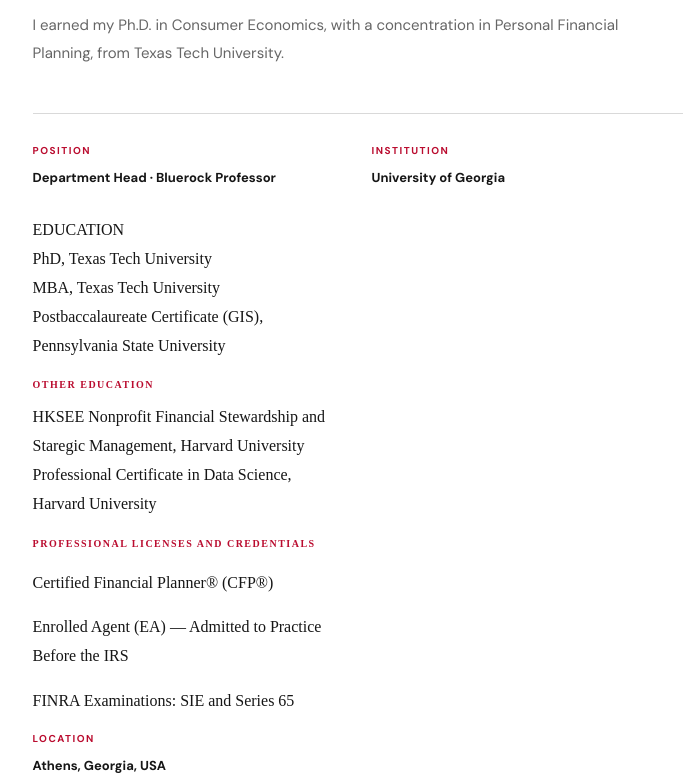
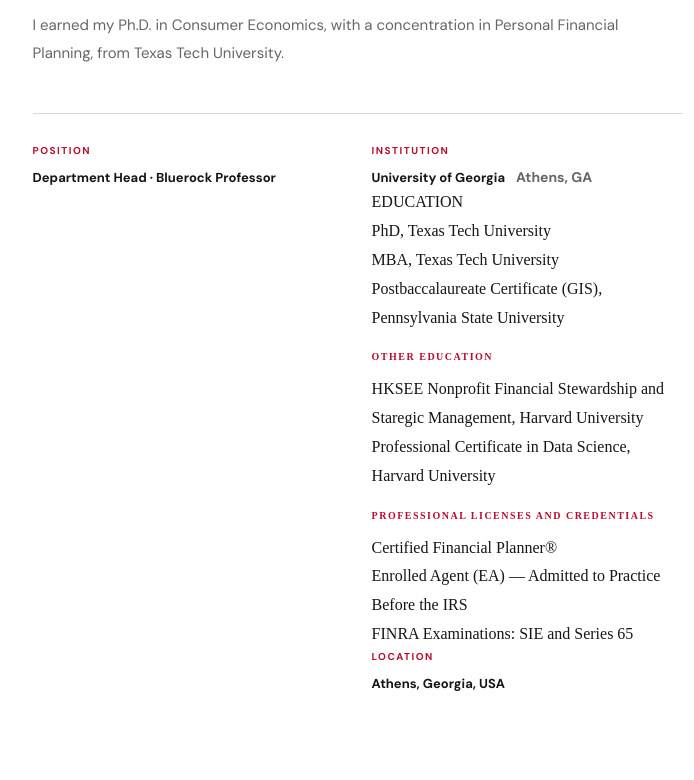
Before and after one commit to swarnlab/swarnchatterjee, a plain HTML site: page index.html in a window 1280 px wide. Shown: the part 1204-1984 px from the top of the page, without its empty margins (533-1227 px from the left). Drawn offline with nearby package versions, Linux system fonts and the light colour scheme; a web font is replaced by a local one.

Commit message:
Update index.html

```diff
--- a/index.html
+++ b/index.html
@@ -2,7 +2,10 @@
 <a class="skip" href="#main">Skip to content</a><header class="header"><div class="nav-wrap"><a class="brand" href="#top"><span class="monogram">SC</span><span>Swarn Chatterjee</span></a><button id="menu-toggle" class="menu-toggle" aria-expanded="false" aria-controls="nav">Menu ☰</button><nav id="nav" aria-label="Main navigation"><a href="#about">About</a><a href="#research">Research</a><a href="#publications">Publications</a><a href="#metrics">Impact</a><a href="#books">Books</a><a href="#teaching">Teaching</a><a href="#leadership">Leadership</a><a href="#honors">Honors</a><a href="#contact">Contact</a><a class="nav-cv" href="assets/Swarn_Chatterjee_CV.pdf" target="_blank" rel="noopener">CV ↗</a></nav></div></header>
 <main id="main"><section class="hero" id="top"><div class="container hero-grid"><div><p class="eyebrow"><span class="dot"></span> UNIVERSITY OF GEORGIA · ATHENS, GA</p><h1>Swarn<br><em>Chatterjee.</em></h1><p class="hero-role">Department Head & Bluerock Professor of Financial Planning</p><p class="hero-desc">Researching the decisions, behaviors, and systems that shape household financial well-being.</p><div class="actions"><a class="btn primary" href="#research">Explore research <span>↗</span></a><a class="btn outline" href="assets/Swarn_Chatterjee_CV.pdf" target="_blank" rel="noopener">Download CV ↗</a></div><p class="hero-small">Financial Planning, Housing and Consumer Economics · College of Family and Consumer Sciences</p></div><div class="hero-portrait"><img src="assets/swarn-chatterjee.jpg" alt="Portrait of Swarn Chatterjee" loading="eager"><div class="portrait-tag">SWARN CHATTERJEE <span>UGA · FINANCIAL PLANNING</span></div></div></div></section>
 <div class="marquee" aria-hidden="true"><div>FINANCIAL PLANNING <b>✳</b> FINANCIAL WELL-BEING <b>✳</b> BEHAVIORAL FINANCE <b>✳</b> FINANCIAL RESILIENCE <b>✳</b> FINANCIAL LITERACY <b>✳</b></div></div>
-<section class="section" id="about"><div class="container section-grid"><div class="section-side"><span class="number">01 / ABOUT</span><h2>Introductory<br><em>Biography.</em></h2></div><div class="section-body"><p class="lead">I am the Department Head and Bluerock Professor of Financial Planning in the Department of Financial Planning, Housing and Consumer Economics at the University of Georgia.</p><p>My work examines how households make financial decisions, how financial well-being intersects with health, and how effective financial planning can support people across life transitions.</p><p>I earned my Ph.D. in Consumer Economics, with a concentration in Personal Financial Planning, from Texas Tech University.</p><div class="facts"><div><small>POSITION</small><strong>Department Head · Bluerock Professor</strong></div><div><small>INSTITUTION</small><strong>University of Georgia</strong></div><div>
+<section class="section" id="about"><div class="container section-grid"><div class="section-side"><span class="number">01 / ABOUT</span><h2>Introductory<br><em>Biography.</em></h2></div><div class="section-body"><p class="lead">I am the Department Head and Bluerock Professor of Financial Planning in the Department of Financial Planning, Housing and Consumer Economics at the University of Georgia.</p><p>My work examines how households make financial decisions, how financial well-being intersects with health, and how effective financial planning can support people across life transitions.</p><p>I earned my Ph.D. in Consumer Economics, with a concentration in Personal Financial Planning, from Texas Tech University.</p><div class="facts"><div><small>POSITION</small><strong>Department Head · Bluerock Professor</strong></div><div><small>INSTITUTION</small><strong>University of Georgia
+<span style="color: #666666; font-size: 14px; margin-left: 8px;">
+Athens, GA
+</span>
 <div style="font-family: 'Times New Roman', Times, serif; font-size: 16px; font-weight: normal; line-height: 1.8;">  <div style="font-size: 16px; font-weight: normal;">
     EDUCATION
   </div>
@@ -16,9 +19,9 @@
 </p>
 
 <small>PROFESSIONAL LICENSES AND CREDENTIALS</small>
-<p>Certified Financial Planner&reg; (CFP&reg;)</p>
-<p>Enrolled Agent (EA) — Admitted to Practice Before the IRS</p>
-<p>FINRA Examinations: SIE and Series 65</p>
+<div>Certified Financial Planner&reg; </div>
+<div>Enrolled Agent (EA) — Admitted to Practice Before the IRS</div>
+<div>FINRA Examinations: SIE and Series 65</div>
 </ul>
 </div>
 <div><small>LOCATION</small><strong>Athens, Georgia, USA</strong></div></div></div></div></section>
```
